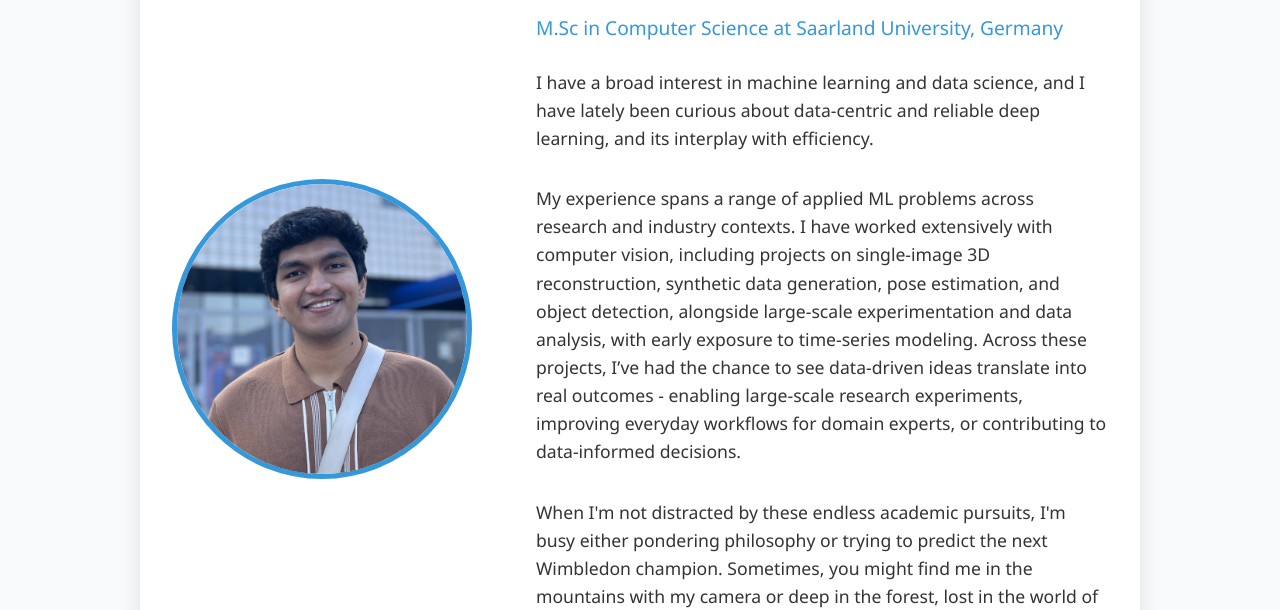
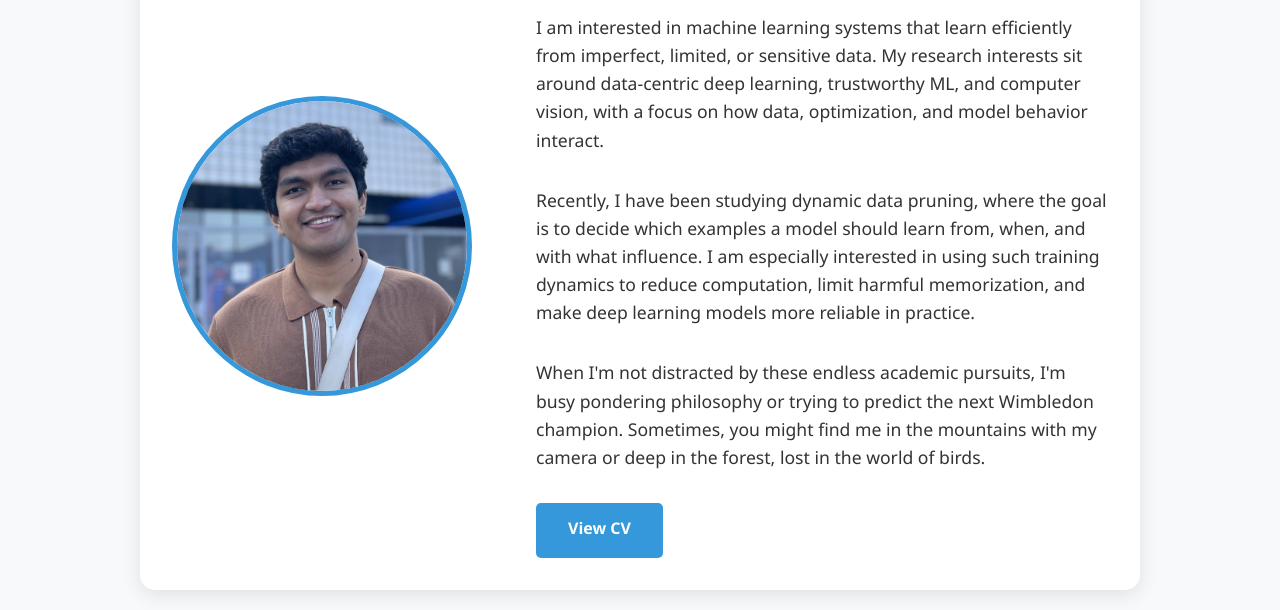
Before and after one commit to chinmayj23/chinmayj23.github.io, a plain HTML site: page index.html in a window 1280 px wide. Shown: the part 195-805 px from the top of the page. Drawn offline with Linux system fonts and the light colour scheme.

Commit message:
index page updated

```diff
--- a/index.html
+++ b/index.html
@@ -35,11 +35,19 @@
                 </div>
                 <div class="profile-text">
                     <h1>Chinmay Joshi</h1>
-                    <p class="affiliation">M.Sc in Computer Science at Saarland University, Germany</p>
+                    <!-- <p class="affiliation">M.Sc in Computer Science at Saarland University, Germany</p>
                     <p class="bio">I have a broad interest in machine learning and data science, and I have lately been curious about data-centric and reliable deep learning, and its interplay with efficiency.</p>
-                    <p class="bio">My experience spans a range of applied ML problems across research and industry contexts. I have worked extensively with computer vision, including projects on single-image 3D reconstruction, synthetic data generation, pose estimation, and object detection, alongside large-scale experimentation and data analysis, with early exposure to time-series modeling. Across these projects, I’ve had the chance to see data-driven ideas translate into real outcomes - enabling large-scale research experiments, improving everyday workflows for domain experts, or contributing to data-informed decisions.</p>
-                    <p class="bio">When I'm not distracted by these endless academic pursuits, I'm busy either pondering philosophy or trying to predict the next Wimbledon champion.
-                        Sometimes, you might find me in the mountains with my camera or deep in the forest, lost in the world of birds.</p>
+                    <p class="bio">My experience spans a range of applied ML problems across research and industry contexts. I have worked extensively with computer vision, including projects on single-image 3D reconstruction, synthetic data generation, pose estimation, and object detection, alongside large-scale experimentation and data analysis, with early exposure to time-series modeling. Across these projects, I’ve had the chance to see data-driven ideas translate into real outcomes - enabling large-scale research experiments, improving everyday workflows for domain experts, or contributing to data-informed decisions.</p> -->
+
+                    <p class="bio">I am interested in machine learning systems that learn efficiently from imperfect, limited, or sensitive data. My research interests sit around data-centric deep learning, trustworthy ML, and computer vision, with a focus on how data, optimization, and model behavior interact.</p>
+
+                    <p class="bio">Recently, I have been studying dynamic data pruning, where the goal is to decide which examples a model should learn from, when, and with what influence. I am especially interested in using such training dynamics to reduce computation, limit harmful memorization, and make deep learning models more reliable in practice.</p>
+
+                    <!-- <p class="bio">My experience spans applied ML and computer vision across research and industry. I am currently looking for research opportunities where I can work on making AI trustworthy and efficient.</p> -->
+
+                    <p class="bio">When I'm not distracted by these endless academic pursuits, I'm busy pondering philosophy or trying to predict the next Wimbledon champion. Sometimes, you might find me in the mountains with my camera or deep in the forest, lost in the world of birds.</p>
+
+
                     <div class="profile-buttons">
                         <a href="cv.html" class="btn btn-primary">View CV</a>
                         <a href="projects.html" class="btn btn-secondary">View Projects</a>
```
Also changed, not shown: projects.html (+1 -1 lines).
